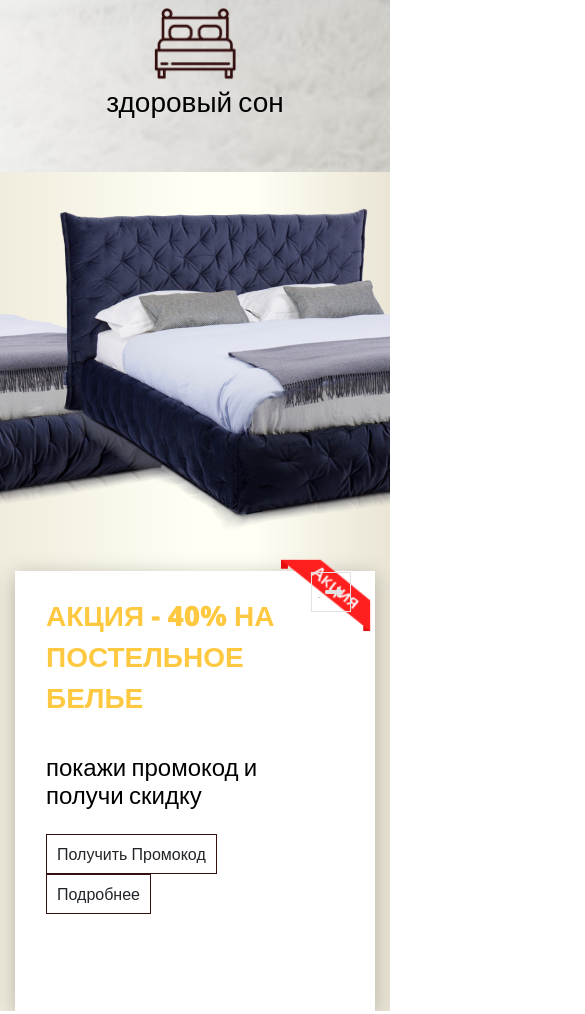
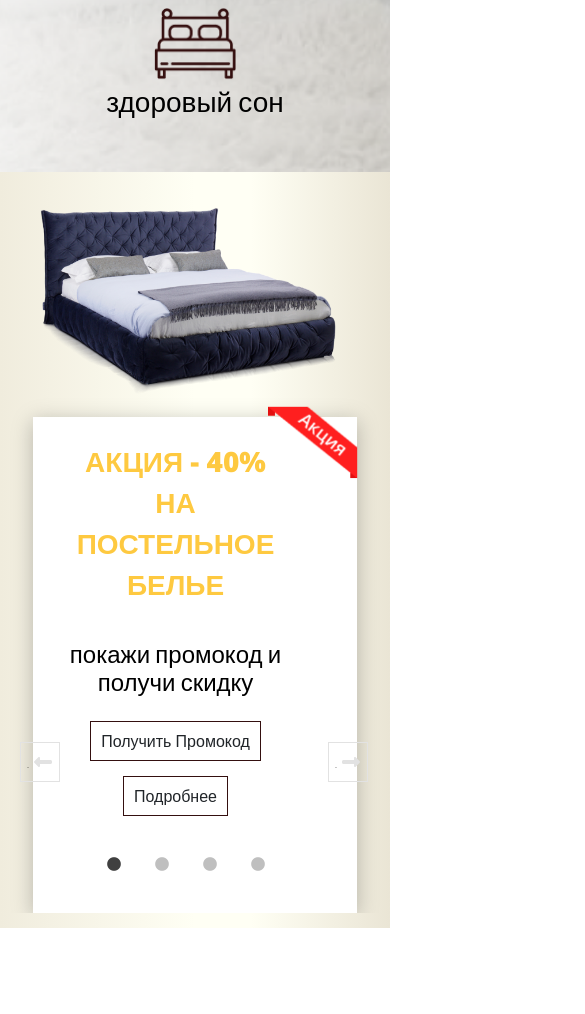
Before and after one commit to OlyaDa/palace, a website: page public/index.html in a window 390 px wide. Shown: the part 1024-2038 px from the top of the page, 585 px wide, since content can reach past the window. Drawn offline with nearby package versions, Linux system fonts and the light colour scheme.

Commit message:
adaptive second slider

```diff
--- a/dev/css/main.scss
+++ b/dev/css/main.scss
@@ -344,19 +344,20 @@ body {
 //////////////////////LINENS BEGIN//////////////////////
 
 .linens {
+  position: relative;
   background: linear-gradient(90deg, #F0ECDD 0%, #FFFFF4 49.93%, #FFFFF4 64.36%, #EAE5D5 100%);
   display: flex;
   margin-bottom: 0 !important;
 
-  img {
-    border-style: none;
-    width: 100%;
-    height: auto;
-  }
+
 
   .image {
-    width: 625px;
-    height: 399px;
+    max-width: 625px;
+    max-height: 399px;
+    img {
+      width: 100%;
+      height: auto;
+    }
   }
 
   .linens-title {
@@ -403,6 +404,8 @@ body {
     display: flex;
     align-items: center;
   }
+
+
 
   .action {
     background: #FFFFFF;
@@ -537,6 +540,116 @@ body {
     //-moz-osx-font-smoothing: grayscale;
   //}
 
+  @media (max-width: 1024px) {
+    padding: 15px 0;
+    .slick-dots {
+      position: absolute;
+      bottom: 16%;
+      display: block;
+      width: 20%;
+      padding: 0;
+      margin: 0;
+      list-style: none;
+      text-align: center;
+      right: 277px;
+    }
+   .slick-prev {
+      left: 505px;
+    }
+    .slick-next {
+      right: 0;
+    }
+     .button.f {
+      margin-right: 0;
+      margin-bottom: 15px;
+    }
+  }
+
+  @media (max-width: 992px) {
+    .action .image-act {
+      width: 106px;
+      height: 91px;
+      position: absolute;
+      top: -5%;
+      right: -4%;
+    }
+    .slick-prev {
+      left: 490px;
+    }
+    .slick-dots {
+      right: 265px;
+    }
+  }
+
+  @media (max-width: 768px) {
+    .action {
+      text-align: center;
+      width: 90%;
+      margin-left: auto;
+      margin-right: auto;
+    }
+    .action .image-act {
+      top: -8%;
+      right: -3%;
+    }
+    .button.f {
+      margin-right: 67px;
+    }
+    .slick-prev {
+      left: 30px;
+    }
+    .slick-next {
+      right: 32px;
+    }
+    .slick-prev, .slick-next {
+      top: 78%;
+    }
+    .slick-dots {
+      bottom: 7%;
+      width: 100%;
+      right: 0;
+      left: 0;
+    }
+  }
+
+  @media (max-width: 568px) {
+    .action .image-act {
+      top: -7%;
+      right: -4%;
+    }
+    .button.f {
+      margin-right: 0;
+    }
+    .slick-prev {
+      left: 20px;
+    }
+    .slick-next {
+      right: 22px;
+    }
+    .slick-prev, .slick-next {
+      top: 78%;
+    }
+  }
+
+  @media (max-width: 480px) {
+    .action .image-act {
+      top: -6%;
+      right: -5%;
+    }
+  }
+
+  @media (max-width: 320px) {
+    .action .image-act {
+      top: -6%;
+      right: -5%;
+    }
+    .slick-prev {
+      left: 2px;
+    }
+    .slick-next {
+      right: 7px;
+    }
+  }
 }
 
 //////////////////////LINENS END//////////////////////
--- a/public/index.html
+++ b/public/index.html
@@ -148,12 +148,12 @@
             <div class="linens-item">
                 <div class="container">
                     <div class="row">
-                        <div class="col-md-6">
+                        <div class="col-md-12 col-sm-12 col-lg-6">
                             <div class="image">
                                 <img src="images/bed2.png" alt="постельное белье">
                             </div>
                         </div>
-                        <div class="col-md-6 act">
+                        <div class="col-md-12 col-sm-12 col-lg-6 act">
                             <div class="action">
                                 <div class="image-act">
                                     <img src="images/component.png" alt="">
```
Also changed, not shown: dev/css/main.css, public/css/main.css, 1 other file.
